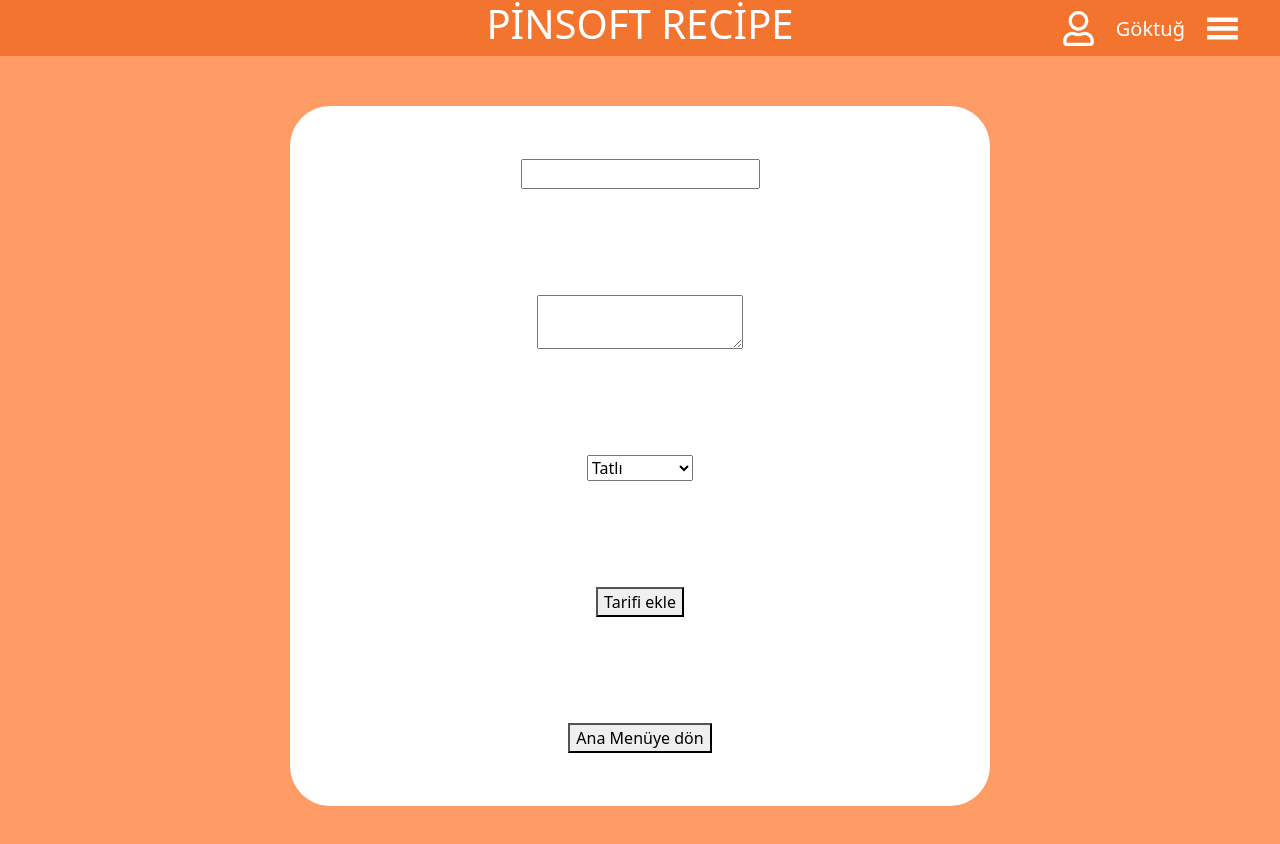
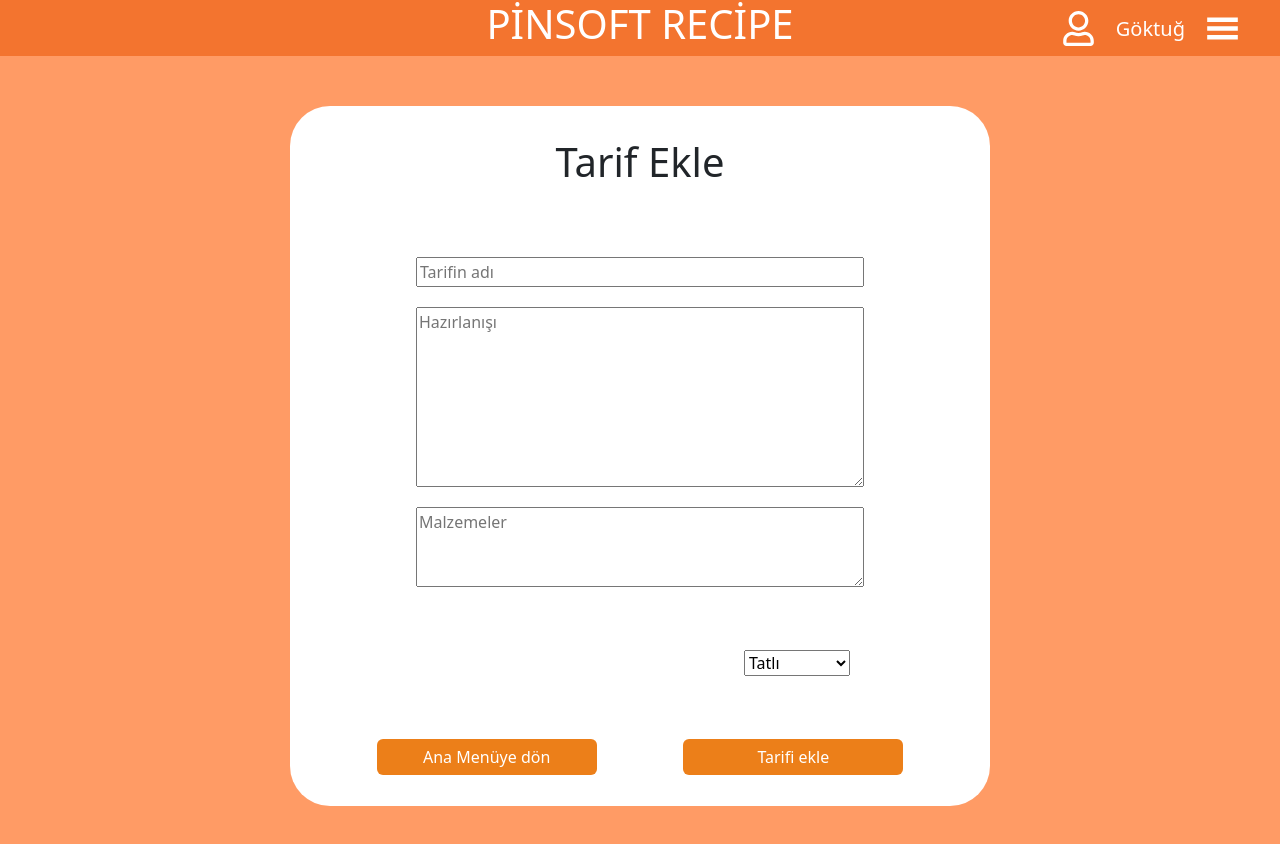
Before and after one commit to GoktugYmsk/pinsoft-recipe-challenge, a React (Create React App) app: page /addRecipe in a window 1280 px wide. Shown: the top 844 px of the page. Built offline with nearby package versions, Linux system fonts and the light colour scheme.

Commit message:
addRecipe page edited

```diff
--- a/src/components/addRecipe/index.jsx
+++ b/src/components/addRecipe/index.jsx
@@ -3,6 +3,7 @@ import { useSelector } from 'react-redux';
 import { useNavigate } from 'react-router-dom';
 import Header from '../header'
 import HamburgerMenu from '../hamburgerMenu';
+import Button from 'react-bootstrap/Button';
 import './index.scss'
 
 function AddRecipe() {
@@ -25,8 +26,13 @@ function AddRecipe() {
             <Header />
             <div className='container-addRecipe' >
                 <div className='container-addRecipe__box' >
-                    <input />
-                    <textarea />
+                    <h1>Tarif Ekle</h1>
+                    <div className='container-addRecipe__box__top' >
+                        <input placeholder='Tarifin adı' />
+                        <textarea className='textare-one' placeholder='Hazırlanışı' />
+                        <textarea className='textare-two' placeholder='Malzemeler' />
+                    </div>
+                    <div className='select' >
                         <select
                             value={category}
                             onChange={(e) => setCategory(e.target.value)}
@@ -36,8 +42,11 @@ function AddRecipe() {
                             <option value='Giyim'>Çorba</option>
                             <option value='Kitap'>Ana Yemek</option>
                         </select>
-                    <button>Tarifi ekle</button>
-                    <button onClick={handleReturnMainPage} >Ana Menüye dön</button>
+                    </div>
+                    <div className='container-addRecipe__box__down' >
+                        <Button onClick={handleReturnMainPage} >Ana Menüye dön</Button>
+                        <Button>Tarifi ekle</Button>
+                    </div>
                 </div>
             </div>
             {isHamburger &&
--- a/src/components/addRecipe/index.scss
+++ b/src/components/addRecipe/index.scss
@@ -15,5 +15,53 @@
         width: 700px;
         height: 700px;
         border-radius: 40px;
+
+        .container-addRecipe__box__top {
+            display: flex;
+            align-items: center;
+            flex-direction: column;
+            gap: 20px;
+            width: 80%;
+
+            input {
+                width: 80%;
+            }
+
+            .textare-one {
+                width: 80%;
+                height: 180px;
+            }
+
+            .textare-two {
+                width: 80%;
+                height: 80px;
+            }
+
+        }
+
+        .select {
+            display: flex;
+            width: 60%;
+            align-items: center;
+            justify-content: flex-end;
+        }
+
+        .container-addRecipe__box__down {
+            display: flex;
+            align-items: center;
+            justify-content: space-evenly;
+            width: 100%;
+
+            button {
+                color: white;
+                border: rgb(236, 127, 25);
+                background-color: rgb(236, 127, 25);
+                width: 220px;
+
+                &:hover {
+                    background-color: rgb(254, 159, 70);
+                }
+            }
+        }
     }
 }
--- a/src/components/content/index.jsx
+++ b/src/components/content/index.jsx
@@ -17,19 +17,27 @@ function Content() {
     const [isCommenting, setIsCommenting] = useState(false);
     const [searchText, setSearchText] = useState('');
     const [selectedCategory, setSelectedCategory] = useState('');
+    const [editRecipeName, setEditRecipeName] = useState('');
+    const [editRecipeContent, setEditRecipeContent] = useState('');
+    const [editRecipeCategory, setEditRecipeCategory] = useState('');
 
     const textareRef = useRef();
 
-    const recipes = [
-        { name: 'Yemek adı 1', category: 'Tatlılar', content: 'Lorem ipsum dolor sit amet...' },
-        { name: 'Yemek adı 2', category: 'Çorbalar', content: 'Lorem ipsum dolor sit amet...' },
-        // Diğer yemekler
-    ];
+
+    const deneme = JSON.parse(localStorage.getItem('RecipeDeneme'));
+
+    console.log('deneme', deneme);
+
+    useEffect(() => {
+        const storedRecipes = JSON.parse(localStorage.getItem('RecipeDeneme'));
+    }, []);
+
 
     const filterRecipes = () => {
-        // Filtreleme işlemleri burada yapılır
-        let filteredRecipes = recipes;
 
+        let filteredRecipes = deneme;
+
+        console.log('filter içindeki', deneme);
         if (searchText) {
             filteredRecipes = filteredRecipes.filter(recipe => recipe.name.toLowerCase().includes(searchText.toLowerCase()));
         }
@@ -57,7 +65,35 @@ function Content() {
         }
     };
 
-    const handleEditClick = () => {
+
+    const updateRecipeInLocalStorage = () => {
+        const updatedRecipes = deneme.map((recipe) => {
+            if (recipe.name === editRecipeName) {
+                return {
+                    ...recipe,
+                    content: editRecipeContent,
+                    category: editRecipeCategory,
+                };
+            }
+            return recipe;
+        });
+
+        localStorage.setItem('RecipeDeneme', JSON.stringify(updatedRecipes));
+        setRecipe(updatedRecipes);
+    };
+
+
+    const handleSaveChanges = () => {
+        updateRecipeInLocalStorage();
+        setRecipePopup(false);
+    };
+
+
+
+    const handleEditClick = (recipe) => {
+        setEditRecipeName(recipe.name);
+        setEditRecipeContent(recipe.content);
+        setEditRecipeCategory(recipe.category);
         setRecipePopup(true);
     };
 
@@ -113,10 +149,9 @@ function Content() {
                                         className='icon'
                                     />
                                     <CiEdit
-                                        onClick={handleEditClick}
+                                        onClick={() => handleEditClick(filteredRecipe)}
                                         className='icon'
                                     />
-                                    <MdOutlineAdd className='icon' />
                                     {isAdmin &&
                                         <MdDelete className='deleteIcon' />
                                     }
@@ -132,7 +167,7 @@ function Content() {
                                         ))}
                                     </div>
                                 </div>
-                                <textarea ref={textareRef} />
+                                <input />
                                 <p>{filteredRecipe.content}</p>
                             </div>
                         </div>
@@ -145,11 +180,19 @@ function Content() {
                         <Modal.Title>Edit Recipe</Modal.Title>
                     </Modal.Header>
                     <Modal.Body className='products-popup-container__box'>
-                        <textarea onChange={(e) => setRecipe(e.target.value)} />
+                        <label>Name:</label>
+                        <input type="text" value={editRecipeName} onChange={(e) => setEditRecipeName(e.target.value)} />
+                        <label>Content:</label>
+                        <textarea value={editRecipeContent} onChange={(e) => setEditRecipeContent(e.target.value)} />
+                        <label>Category:</label>
+                        <input type="text" value={editRecipeCategory} onChange={(e) => setEditRecipeCategory(e.target.value)} />
                     </Modal.Body>
                     <Modal.Footer>
                         <Button variant="secondary" onClick={() => setRecipePopup(false)}>
-                            Kapat
+                            Cancel
+                        </Button>
+                        <Button variant="primary" onClick={handleSaveChanges}>
+                            Save Changes
                         </Button>
                     </Modal.Footer>
                 </Modal>
--- a/src/components/content/index.scss
+++ b/src/components/content/index.scss
@@ -75,7 +75,7 @@
                 width: 100%;
             }
 
-            textarea {
+            input {
                 width: 100%;
                 border-radius: 10px;
                 padding-top: 2px;
@@ -100,10 +100,9 @@
                 .container-content__recipe__altBox__icons {
                     display: flex;
                     align-items: center;
-                    justify-content: center;
+                    justify-content: space-evenly;
                     width: 100%;
                     height: 60px;
-                    gap: 20px;
                     background: rgb(255, 155, 101);
                     border-radius: 10px;
 
```
Lines whose indentation alone changed are shown as unchanged.
